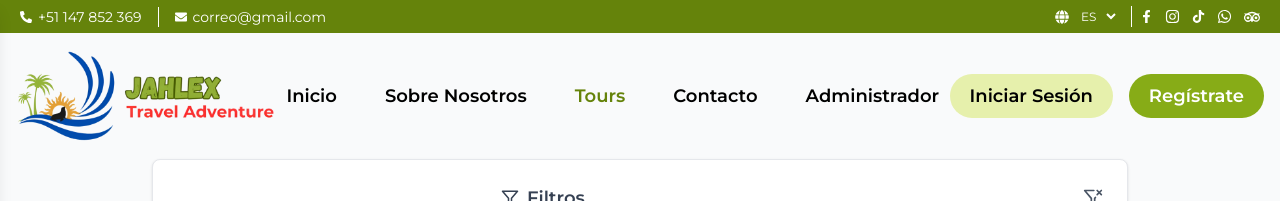
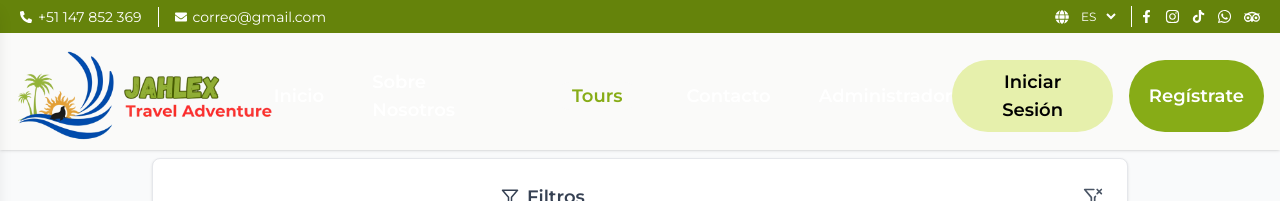
Before and after one commit to MagalyCanelo/JahlexTravelV2, a Next.js app: page /tours in a window 1280 px wide. Shown: the top 201 px of the page. Built offline with nearby package versions, Linux system fonts and the light colour scheme.

Commit message:
feat: Hero

```diff
--- a/app/Components/Header.tsx
+++ b/app/Components/Header.tsx
@@ -3,7 +3,7 @@
 import logo from "@/public/logo.png";
 import Link from "next/link";
 import { usePathname } from "next/navigation";
-import { useState } from "react";
+import { useEffect, useState } from "react";
 import { IoMenu } from "react-icons/io5";
 import ActionButton from "./ActionButton";
 import SidebarMenu from "./SidebarMenu";
@@ -12,13 +12,26 @@ import Image from "next/image";
 
 const Header = (props: { className?: string; onClick?: () => void }) => {
   const [menuOpen, setMenuOpen] = useState(false);
+  const [scrolled, setScrolled] = useState(false);
 
   const toggleMenu = () => setMenuOpen(!menuOpen);
 
   const pathname = usePathname();
+  useEffect(() => {
+    const handleScroll = () => {
+      setScrolled(window.scrollY > 200);
+    };
+
+    window.addEventListener("scroll", handleScroll);
+    return () => window.removeEventListener("scroll", handleScroll);
+  }, []);
 
   return (
-    <header className={`w-full bg-gray-50 shadow-sm ${props.className}`}>
+    <header
+      className={`w-full ${pathname === "/tours" ? "!bg-stone-50 sticky top-0 shadow text-black" : "fixed top-0 bg-transparent"} z-50 ${
+      scrolled ? "!bg-stone-50 text-black shadow-sm" : "bg-transparent text-white"
+      } ${props.className} transition-all duration-100 ease-in-out`}
+    >
       <TopBar />
       <div className="w-full flex lg:flex-row flex-col-reverse items-center justify-between p-4 lg:p-4 lg:pb-2">
       <Link href="/" className="flex items-center space-x-2 pt-3 lg:pt-0">
@@ -34,42 +47,32 @@ const Header = (props: { className?: string; onClick?: () => void }) => {
       <nav className="lg:flex hidden space-x-12 items-center lg:text-md xl:text-lg font-semibold">
         <Link
         href="/"
-            className={
-              pathname === "/" ? "oliva-o" : "text-black oliva-o-hover"
-            }
+        className={pathname === "/" ? "oliva-c bg-stone-50 rounded-full px-4 transition-all" : " oliva-c-hover"}
         >
         Inicio
         </Link>
         <Link
         href="/aboutus"
-            className={
-              pathname === "/aboutus" ? "oliva-o" : "text-black oliva-o-hover"
-            }
+        className={pathname === "/aboutus" ? "oliva-c bg-stone-50 rounded-full px-4 transition-all" : " oliva-c-hover"}
         >
         Sobre Nosotros
         </Link>
         <Link
         href="/tours"
-            className={
-              pathname === "/tours" ? "oliva-o" : "text-black oliva-o-hover"
-            }
+        className={pathname === "/tours" ? "oliva-c bg-stone-50 rounded-full px-4 transition-all" : " oliva-c-hover"}
         >
         Tours
         </Link>
         <Link
         href="/contacto"
-            className={
-              pathname === "/contacto" ? "oliva-o" : "text-black oliva-o-hover"
-            }
+        className={pathname === "/contacto" ? "oliva-c bg-stone-50 rounded-full px-4 transition-all" : " oliva-c-hover"}
         >
         Contacto
         </Link>
         <Link
         href={"/administrador"}
         className={
-              pathname === "/administrador"
-                ? "oliva-o"
-                : "text-black oliva-o-hover"
+          pathname === "/administrador" ? "oliva-c bg-stone-50 rounded-full px-4 transition-all" : " oliva-c-hover"
         }
         >
         Administrador{" "}
@@ -80,7 +83,7 @@ const Header = (props: { className?: string; onClick?: () => void }) => {
         {/*  <FaLanguage  /> */}
         <IoMenu
         onClick={toggleMenu}
-            className="oliva-o text-3xl lg:hidden cursor-pointer"
+        className="oliva-c text-3xl lg:hidden cursor-pointer"
         />
         <SidebarMenu isOpen={menuOpen} onClose={() => setMenuOpen(false)} />{" "}
         <div className="flex flex-row gap-4">
--- a/app/Components/HeroBanner.tsx
+++ b/app/Components/HeroBanner.tsx
@@ -4,13 +4,14 @@ import ImageSlider from "./ImageSlider";
 
 function HeroBanner() {
   return (
-    <section className="hero bg-gray-50 px-12 text-center lg:flex lg:flex-row lg:items-center lg:justify-between">
-      <div className="flex-col text-center lg:text-left lg:pr-6 lg:w-1/2">
-        <h1 className="text-[45px] md:text-5xl xl:text-7xl font-bold mb-4 oliva-o font-fredoka leading-14 xl:leading-20">
+    <section className="hero h-screen bg-gray-50  text-center lg:flex lg:flex-row lg:items-center lg:justify-between">
+      <ImageSlider />
+      <div className="flex-col text-center lg:text-left lg:pr-6 lg:w-1/2 z-10 pl-8 mt-20">
+        <h1 className="text-[45px] md:text-5xl xl:text-7xl font-bold mb-4 oliva-c drop-shadow-md font-fredoka leading-14 xl:leading-20">
           Perú Te Espera:
           <br /> ¡Únete a Nosotros!
         </h1>
-        <p className="text-xl text-gray-600 lg:mb-6 xl:text-3xl">
+        <p className="text-xl font-semibold text-stone-50 lg:mb-6 xl:text-3xl">
           Embárcate en una aventura inolvidable y descubre los rincones de Perú.
         </p>
         <div className="flex flex-row justify-center lg:justify-start gap-4 lg:pr-20 my-6 font-semibold xl:text-2xl">
@@ -18,7 +19,7 @@ function HeroBanner() {
           <ActionButton title="Ver catálogo" tipo="primary" />
 
           {/* Botón "Ver video" con triángulo */}
-          <button className="text-black font-semibold rounded-full flex items-center">
+          <button className="text-stone-50 font-semibold rounded-full flex items-center">
             {/* Círculo con el ícono de "play" */}
             <div className="rounded-full px-3 flex items-center justify-center">
               <BsFillPlayCircleFill
@@ -31,9 +32,6 @@ function HeroBanner() {
           </button>
         </div>
       </div>
-      <div className="ml-auto">
-        <ImageSlider />
-      </div>
     </section>
   );
 }
--- a/app/Components/ImageSlider.tsx
+++ b/app/Components/ImageSlider.tsx
@@ -24,14 +24,14 @@ const ImageSlider: React.FC = () => {
   const { src, title, location } = images[current];
 
   return (
-    <div className="relative w-full max-w-[500px] h-[450px] lg:max-w-[660px] lg:h-[560px] xl:max-w-[800px] xl:h-[700px] mx-auto overflow-hidden rounded-[25px] shadow-lg">
+    <div className="absolute left-0 right-0 w-full h-full mx-auto overflow-hidden bg-stone-700">
       <Image
         priority
         src={src}
         alt={title}
         width={1080}
         height={1080}
-        className="w-full h-full object-cover transition-opacity duration-3000 ease-in-out opacity-100"
+        className="w-full h-full object-cover transition-opacity duration-3000 ease-in-out opacity-70 -z-10"
       />
 
       {/* Info box */}
```
Lines whose indentation alone changed are shown as unchanged.
